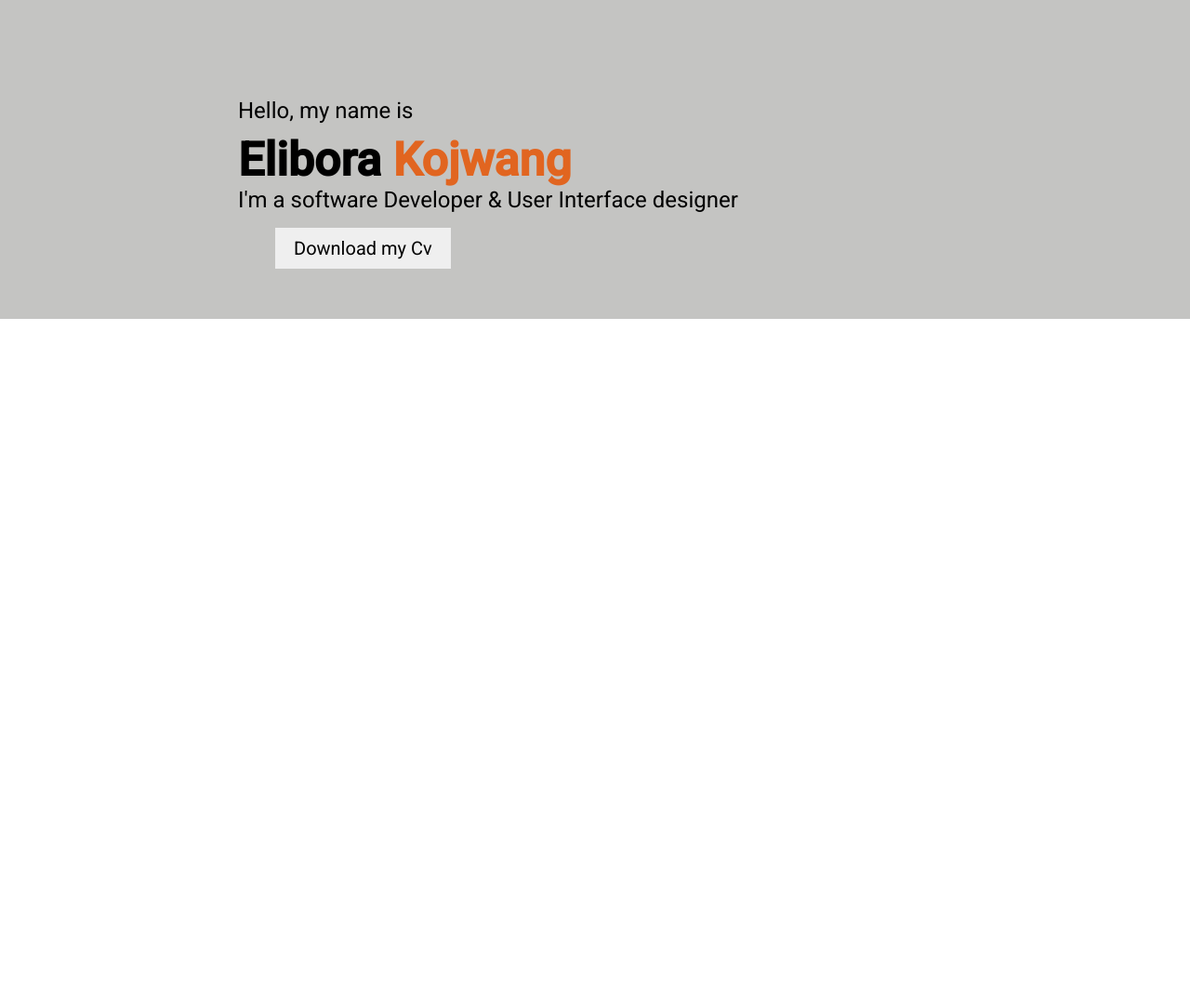
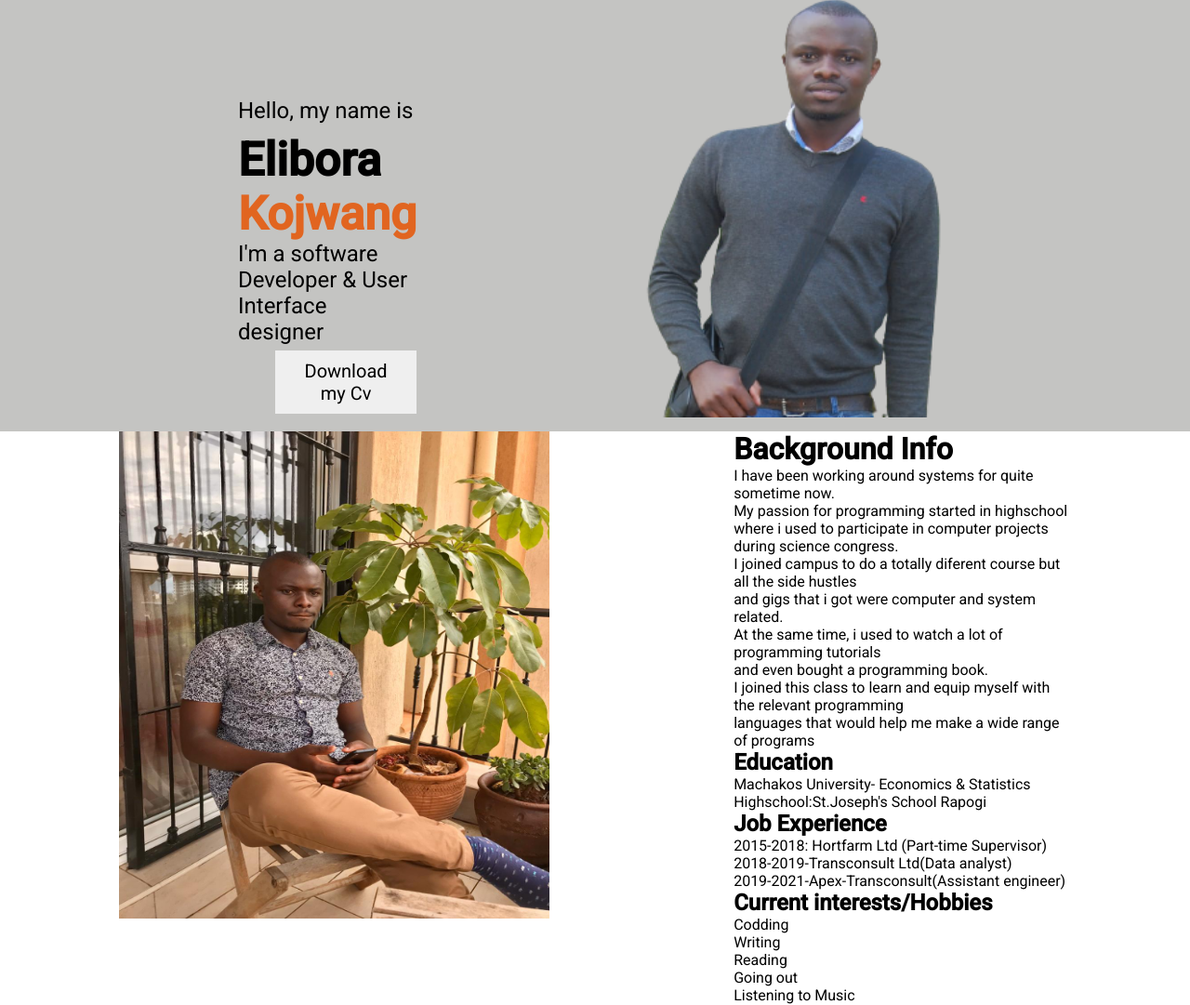
Before and after one commit to kojwangbora/portfolio-landingpage, a plain HTML site: page index.html in a window 1280 px wide. Shown: the part 285-1366 px from the top of the page at 93% size. Before the commit the page ends 800 px from the top, so only its background shows below. Drawn offline with Linux system fonts and the light colour scheme.

Commit message:
add about-me section

```diff
--- a/index.html
+++ b/index.html
@@ -10,6 +10,7 @@
     <title> Portfolio-landing page</title>
 </head>
 <body>
+    <div class="parent">
         <div class="hp">
             <div class="header">
                 <div class="logo">
@@ -41,7 +42,24 @@
                     <button class="btn1">Download my Cv</button>
                 </div>
                 <div class="image">
-                 <!-- <img src="images/WhatsApp Image 2021-11-20 at 7.41.40 PM.jpeg" alt="" height="400px"> -->
+                    <img src="images/eli.png" alt="" height="600px" width="800px" class="pic">
+                </div>
+            </div>
+        </div>
+        <!-- about me section starts -->
+        <div class="about-me">
+            <div class="me">
+                <img src="images/WhatsApp Image 2021-11-20 at 7.41.40 PM.jpeg" alt="" class="img1">
+            </div>
+            <div class="me-text">
+                <h1>Background Info</h1>
+                <p>I have been working around systems for quite sometime now.<br> My passion for programming started in highschool<br> where i used to participate in computer projects during science congress.<br> I joined campus to do a totally diferent course but all the side hustles<br> and gigs that i got were computer and system related.<br> At the same time, i used to watch a lot of programming tutorials<br> and even bought a programming book.<br> I joined this class to learn and equip myself with the relevant programming<br> languages that would help me make a wide range of programs</p>
+                <h2>Education</h2>
+                <p>Machakos University- Economics & Statistics<br>Highschool:St.Joseph's School Rapogi</p>
+                <h2>Job Experience</h2>
+                <p>2015-2018: Hortfarm Ltd (Part-time Supervisor)<br> 2018-2019-Transconsult Ltd(Data analyst)<br>2019-2021-Apex-Transconsult(Assistant engineer)</p>
+                <h2>Current interests/Hobbies</h2>
+                <p>Codding<br>Writing<br>Reading<br> Going out<br>Listening to Music</p>
             </div>
         </div>
     </div>
--- a/styles.css
+++ b/styles.css
@@ -84,6 +84,19 @@ span{
 }
 .btn1:hover{
     background-color: #E16520
-
+}
+.pic{
+    margin-left: 40px;
 
 }
+.img1{
+    height:85%;
+    width: 70%;
+}
+.about-me{
+    display:flex;
+    justify-content: space-between;
+    margin-left: 10%;
+    margin-right: 10%;
+    background-color:
+}
```
Also changed, not shown: images/WhatsApp_Image_2021-11-20_at_7.41.40_PM-removebg-preview (1).png (added), images/eli.png (added). Lines whose indentation alone changed are shown as unchanged.
